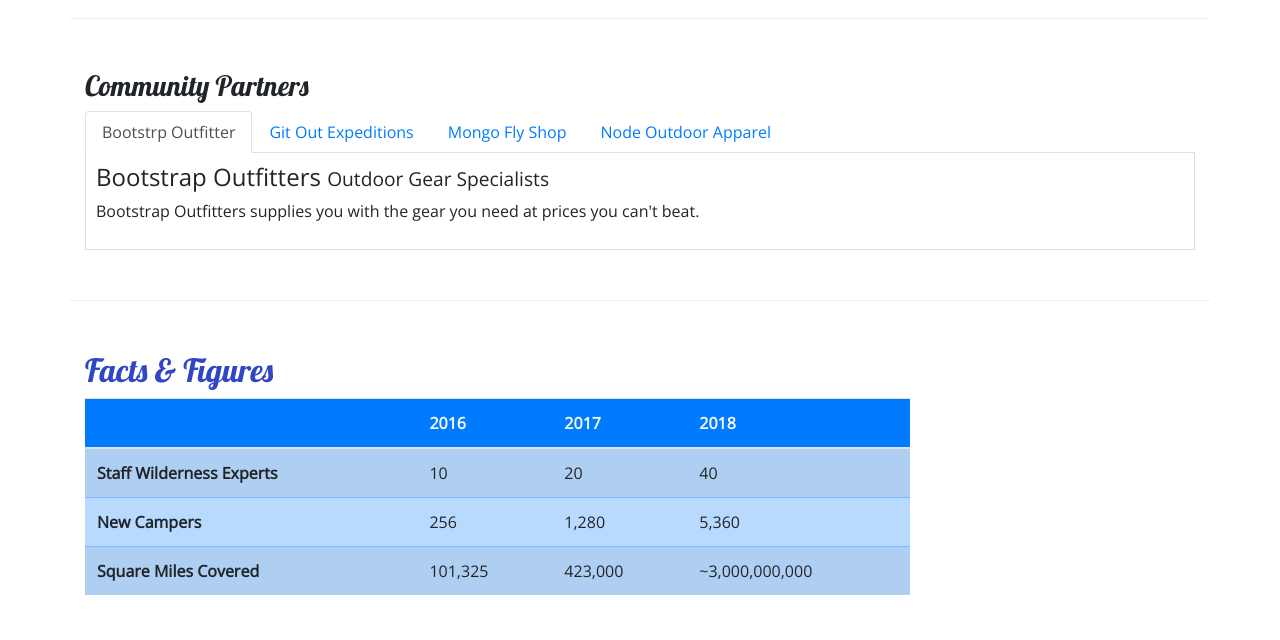
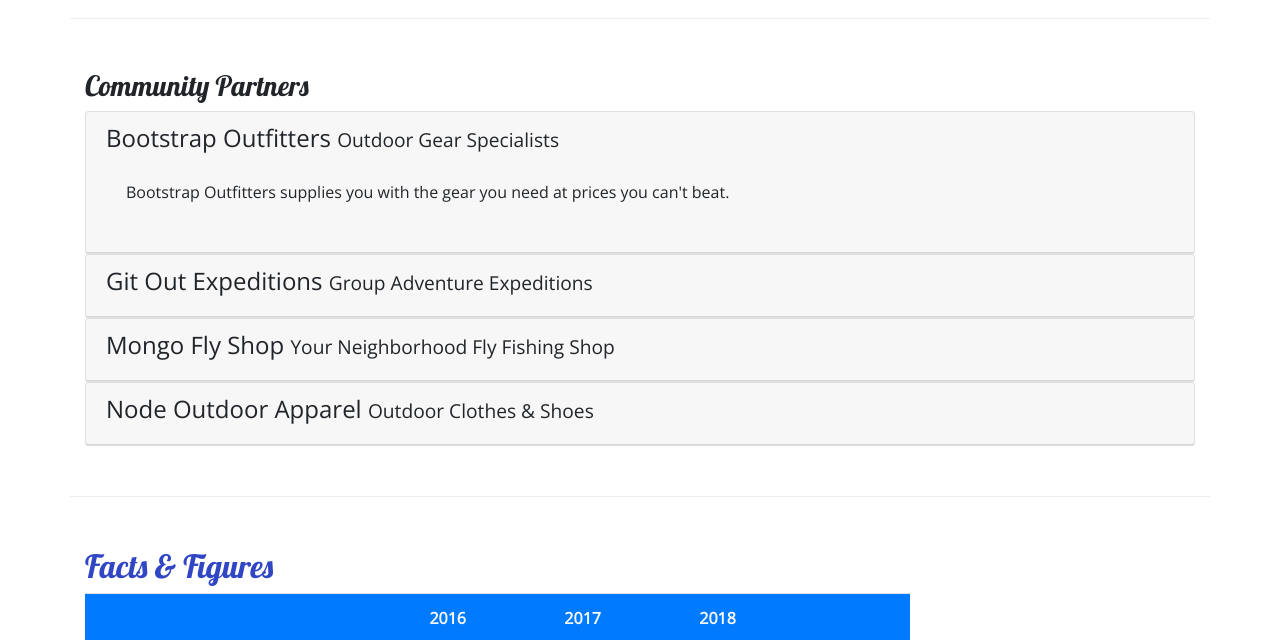
Before and after one commit to joshuawilliams-cjw/NuCamp-site, a website: page aboutus.html in a window 1280 px wide. Shown: the part 810-1450 px from the top of the page. Drawn offline with nearby package versions, Linux system fonts and the light colour scheme.

Commit message:
Accordion

```diff
--- a/aboutus.html
+++ b/aboutus.html
@@ -110,28 +110,62 @@
         <div class="row row-content">
             <div class="col">
                 <h3>Community Partners</h3>
-                <ul class="nav nav-tabs">
-                    <li class="nav-item"><a class="nav-link active" href="#bootstrap" role="tab" data-toggle="tab">Bootstrp Outfitter</a></li>
-                    <li class="nav-item"><a class="nav-link" href="#git" role="tab" data-toggle="tab">Git Out Expeditions</a></li>
-                    <li class="nav-item"><a class="nav-link" href="#mongo" role="tab" data-toggle="tab">Mongo Fly Shop</a></li>
-                    <li class="nav-item"><a class="nav-link" href="#node" role="tab" data-toggle="tab">Node Outdoor Apparel</a></li>
-                </ul>
-                <div class="tab-content">
-                    <div role="tabpanel" class="tab-pane fade show active" id="bootstrap">
-                        <h4>Bootstrap Outfitters <small>Outdoor Gear Specialists</small></h4>
-                        <p class="d-none d-sm-block">Bootstrap Outfitters supplies you with the gear you need at prices you can't beat.</p>
+                <div id="accordion">
+                    <div class="card">
+                        <div role="tab" class="card-header">
+                            <h4>
+                                <a data-toggle="collapse" data-target="#bootstrap">
+                                    Bootstrap Outfitters <small>Outdoor Gear Specialists</small>
+                                </a>
+                            </h4>
+                            <div class="collapse show" id="bootstrap" data-parent="#accordion">
+                                <div class="card-body">
+                                    <p class="d-none d-sm-block">Bootstrap Outfitters supplies you with the gear you need at prices you can't beat.</p>
+                                </div>
+                            </div>
+                        </div>
                     </div>
-                    <div role="tabpanel" class="tab-pane fade" id="git">
-                        <h4>Git Out Expeditions <small>Group Adventure Expeditions</small></h4>
-                        <p class="d-none d-sm-block">Join Git Out Expeditions to explore new horizons with a group of other adventurers!</p>
+                    <div class="card">
+                        <div role="tab" class="card-header">
+                            <h4>
+                                <a class="collapsed" data-toggle="collapse" data-target="#git">
+                                    Git Out Expeditions <small>Group Adventure Expeditions</small>
+                                </a>
+                            </h4>
+                            <div class="collapse" id="git" data-parent="#accordion">
+                                <div class="card-body">
+                                    <p class="d-none d-sm-block">Join Git Out Expeditions to explore new horizons with a group of other adventurers!</p>
+                                </div>
+                            </div>
+                        </div>
                     </div>
-                    <div role="tabpanel" class="tab-pane fade" id="mongo">
-                        <h4>Mongo Fly Shop <small>Your Neighborhood Fly Fishing Shop</small></h4>
-                        <p class="d-none d-sm-block">Need a new fishing pole, a tacklebox, or flies of all kinds? Stop by Mongo Fly Shop.</p>
+                    <div class="card">
+                        <div role="tab" class="card-header">
+                            <h4>
+                                <a class="collapsed" data-toggle="collapse" data-target="#mongo">
+                                    Mongo Fly Shop <small>Your Neighborhood Fly Fishing Shop</small>
+                                </a>
+                            </h4>
+                            <div class="collapse" id="mongo" data-parent="#accordion">
+                                <div class="card-body">
+                                    <p class="d-none d-sm-block">Need a new fishing pole, a tacklebox, or flies of all kinds? Stop by Mongo Fly Shop.</p>
+                                </div>
+                            </div>
+                        </div>
                     </div>
-                    <div role="tabpanel" class="tab-pane fade" id="node">
-                        <h4>Node Outdoor Apparel <small>Outdoor Clothes & Shoes</small></h4>
-                        <p class="d-none d-sm-block">From polar fleeces to swimsuits, hiking boots to waders, a visit to Node will be sure to get you covered.</p>
+                    <div class="card">
+                        <div role="tab" class="card-header">
+                            <h4>
+                                <a class="collapsed" data-toggle="collapse" data-target="#node">
+                                    Node Outdoor Apparel <small>Outdoor Clothes & Shoes</small>
+                                </a>
+                            </h4>
+                            <div class="collapse" id="node" data-parent="#accordion">
+                                <div class="card-body">
+                                    <p class="d-none d-sm-block">From polar fleeces to swimsuits, hiking boots to waders, a visit to Node will be sure to get you covered.</p>
+                                </div>
+                            </div>
+                        </div>
                     </div>
                 </div>
             </div>
--- a/css/styles.css
+++ b/css/styles.css
@@ -36,8 +36,7 @@ header h2 {
     background-color: #901CAD;
 }
 
-.tab-content {
-    border: 1px solid #DDD;
-    border-top: none;
-    padding: 10px;
+a, a:hover {
+    color: inherit;
+    text-decoration: none;
 }
```
